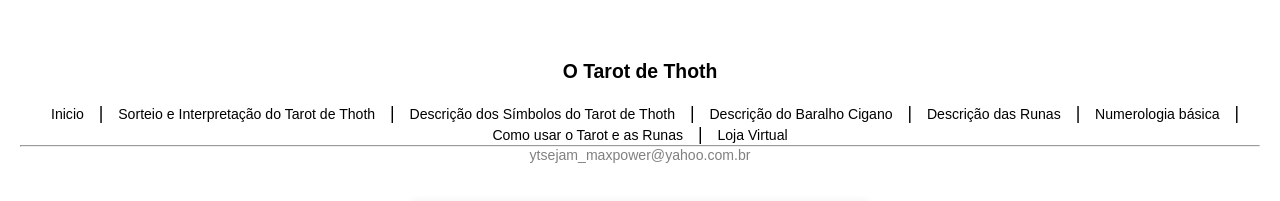
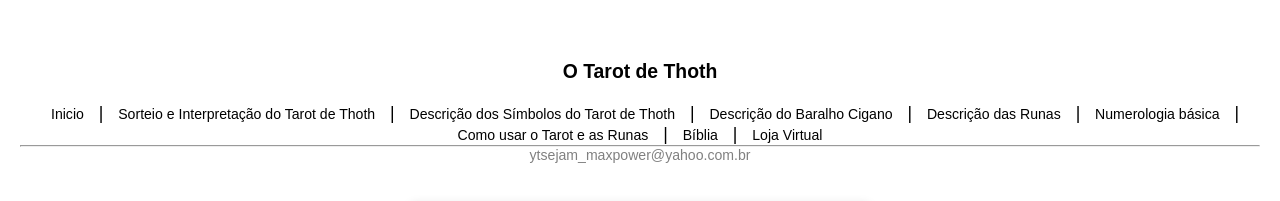
Before and after one commit to YtsejamMaxPower/tarot_de_thoth, a plain HTML site: page index.html in a window 1280 px wide. Shown: the top 201 px of the page. Drawn offline with Linux system fonts and the light colour scheme.

Commit message:
Update index.html

```diff
--- a/index.html
+++ b/index.html
@@ -129,6 +129,7 @@ h1 {
   <a href="https://ytsejammaxpower.github.io/runas/">Descrição das Runas</a> |
   <a href="https://ytsejammaxpower.github.io/numerologia/">Numerologia básica</a> |
   <a href="https://ytsejammaxpower.github.io/uso">Como usar o Tarot e as Runas</a> |
+  <a href="https://ytsejammaxpower.github.io/biblia">Bíblia</a> |
   <a href="https://ytsejammaxpower.github.io/loja_virtual/">Loja Virtual</a>
 </div>
 </div>
```
